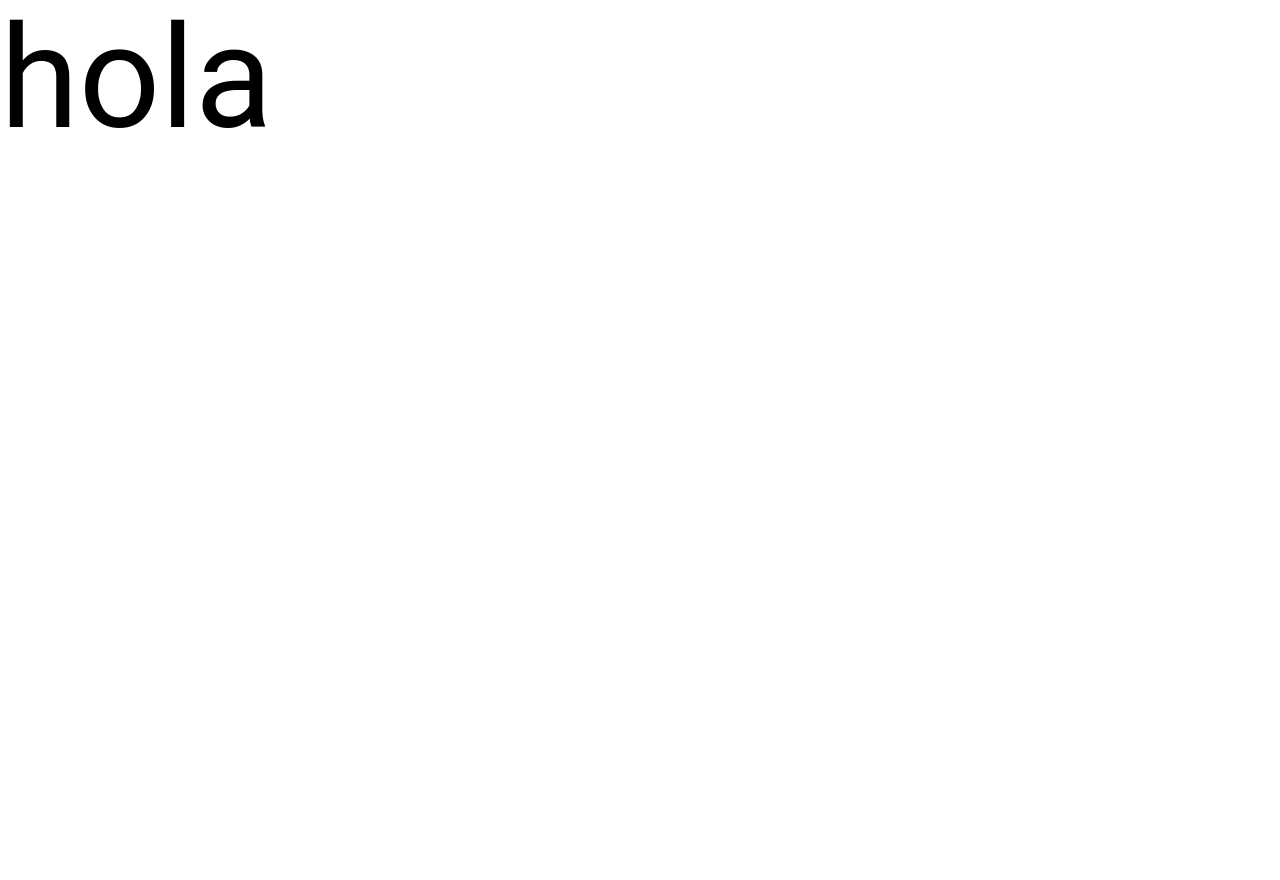
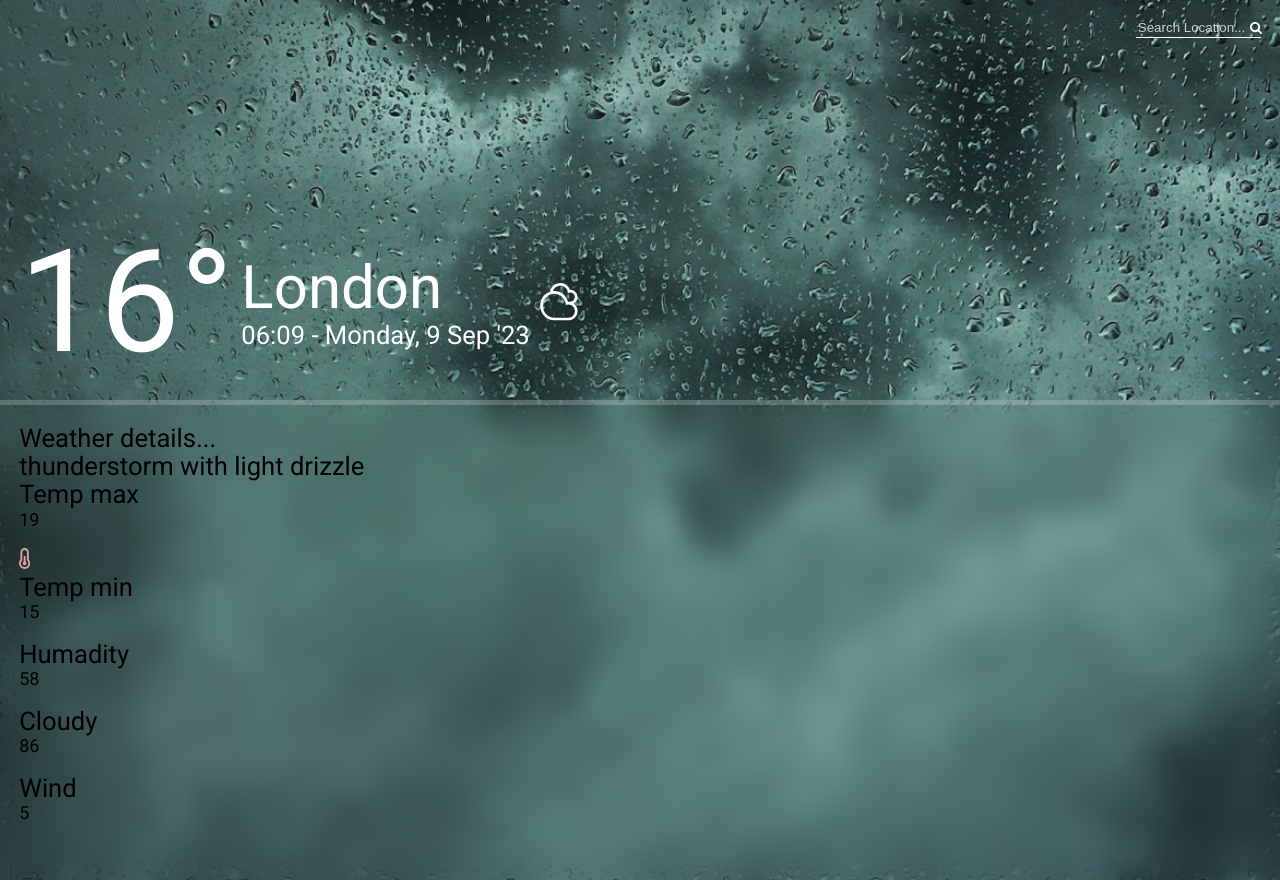
Before and after one commit to MarcoRettoreDev/whitecanvas-weather-challenge, a React (Vite) app: page / in a window 1280 px wide. Before the commit the page ends 800 px from the top, so only its background shows below. Built offline with nearby package versions, Linux system fonts and the light colour scheme.

Commit message:
Font config + componentization

```diff
--- a/index.html
+++ b/index.html
@@ -4,6 +4,11 @@
     <meta charset="UTF-8" />
     <link rel="icon" type="image/svg+xml" href="/vite.svg" />
     <meta name="viewport" content="width=device-width, initial-scale=1.0" />
+    <link rel="preconnect" href="https://fonts.googleapis.com" />
+    <link rel="preconnect" href="https://fonts.gstatic.com" crossorigin />
+    <link
+      href="https://fonts.googleapis.com/css2?family=Roboto:ital,wght@0,100;0,300;0,400;0,500;0,700;0,900;1,100;1,300;1,400;1,500;1,700;1,900&display=swap"
+      rel="stylesheet" />
     <title>White Canvas challenge | Rettore Mattes Marco</title>
   </head>
   <body>
--- a/src/App.tsx
+++ b/src/App.tsx
@@ -1,8 +1,25 @@
-import { FC } from "react";
+import { FC, useEffect } from "react";
 import "./scss/style.scss";
+import { useAppStore } from "./context/appStore";
+import { CentralPanel } from "./components/CentralPanel";
+import { getLocationSelector, weatherSelector } from "./context/selectors";
 
 const App: FC = () => {
-  return <h1>hola</h1>;
+  // const fetchWeather = useAppStore((state) => state.fetchWeather);
+  // const fetchLocation = useAppStore((state) => state.fetchLocation);
+  // const weatherData = useAppStore((state) => weatherSelector(state));
+  // const locationData = useAppStore((state) => getLocationSelector(state));
+
+  // useEffect(() => {
+  //   //   fetchWeather({ lat: "-34.60", lon: "-58.38" });
+  //   fetchLocation({ queryCity: "dasdsa" });
+  // }, []);
+
+  return (
+    <div className="background">
+      <CentralPanel />
+    </div>
+  );
 };
 
 export default App;
--- /dev/null
+++ b/src/components/CentralPanel.tsx
@@ -0,0 +1,18 @@
+import { FC } from "react";
+import { MainBadge } from "./MainBadge";
+import { DetailBar } from "./DetailBar";
+import { InputSearchLocation } from "./InputSearchLocation";
+
+export const CentralPanel: FC = () => {
+  return (
+    <div className="grid">
+      <main className="grid__main">
+        <InputSearchLocation />
+        <MainBadge />
+      </main>
+      <aside className="grid__sidebar">
+        <DetailBar />
+      </aside>
+    </div>
+  );
+};
--- /dev/null
+++ b/src/components/DetailBar.tsx
@@ -0,0 +1,58 @@
+import { FC } from "react";
+import highTemperature from "../assets/svg/temperature-high.svg";
+
+const fakeData = [
+  {
+    text: "Temp max",
+    degree: 19,
+    icon: highTemperature,
+  },
+  {
+    text: "Temp min",
+    degree: 15,
+  },
+  {
+    text: "Humadity",
+    degree: 58,
+  },
+  {
+    text: "Cloudy",
+    degree: 86,
+  },
+  {
+    text: "Wind",
+    degree: 5,
+  },
+];
+
+export const DetailBar: FC = () => {
+  return (
+    <div className="detailsbar">
+      <h3 className="detailsbar__title">Weather details...</h3>
+      <h3 className="detailsbar__subtitle">thunderstorm with light drizzle</h3>
+      {fakeData.map((item) => (
+        <DetailStats title={item.text} degree={item.degree} icon={item.icon} />
+      ))}
+    </div>
+  );
+};
+
+interface DetailStats {
+  title: string;
+  degree: number;
+  icon?: string;
+}
+
+const DetailStats: FC<DetailStats> = ({ title, degree, icon }) => {
+  return (
+    <div className="detailstats">
+      <h3 className="detailstats__title">{title}</h3>
+      <div className="detailstats__rightsection_wrapper">
+        <p className="detailstats__rightsection_text">{degree}</p>
+        {icon ? (
+          <img className="detailstats__rightsection_icon" src={icon}></img>
+        ) : null}
+      </div>
+    </div>
+  );
+};
--- /dev/null
+++ b/src/components/InputSearchLocation.tsx
@@ -0,0 +1,27 @@
+import { FC, useState } from "react";
+import { deburr } from "lodash-es";
+import magnifyIcon from "../assets/svg/search.svg";
+
+export const InputSearchLocation: FC = () => {
+  const [searchedText, setSearchedText] = useState("");
+
+  const sanitizeInput = (value: string) => {
+    const sanitized = deburr(value.toLowerCase());
+    setSearchedText(sanitized);
+  };
+
+  return (
+    <div className="inputsearchlocation">
+      <input
+        className="inputsearchlocation__input"
+        type="text"
+        name=""
+        placeholder="Search Location..."
+        id=""
+        value={searchedText}
+        onChange={(e) => sanitizeInput(e.target.value)}
+      />
+      <img className="inputsearchlocation__icon" src={magnifyIcon} alt="" />
+    </div>
+  );
+};
--- /dev/null
+++ b/src/components/MainBadge.tsx
@@ -0,0 +1,17 @@
+import { FC } from "react";
+import fakeIcon from "../assets/svg/cloudy.svg";
+
+export const MainBadge: FC = () => {
+  return (
+    <div className="mainbadge">
+      <h1 className="mainbadge__degree">16°</h1>
+      <div className="mainbadge__textwrapper">
+        <h2 className="mainbadge__textwrapper_city">London</h2>
+        <h3 className="mainbadge__textwrapper_datetime">
+          06:09 - Monday, 9 Sep '23
+        </h3>
+      </div>
+      <img className="mainbadge__icon" src={fakeIcon}></img>
+    </div>
+  );
+};
```
